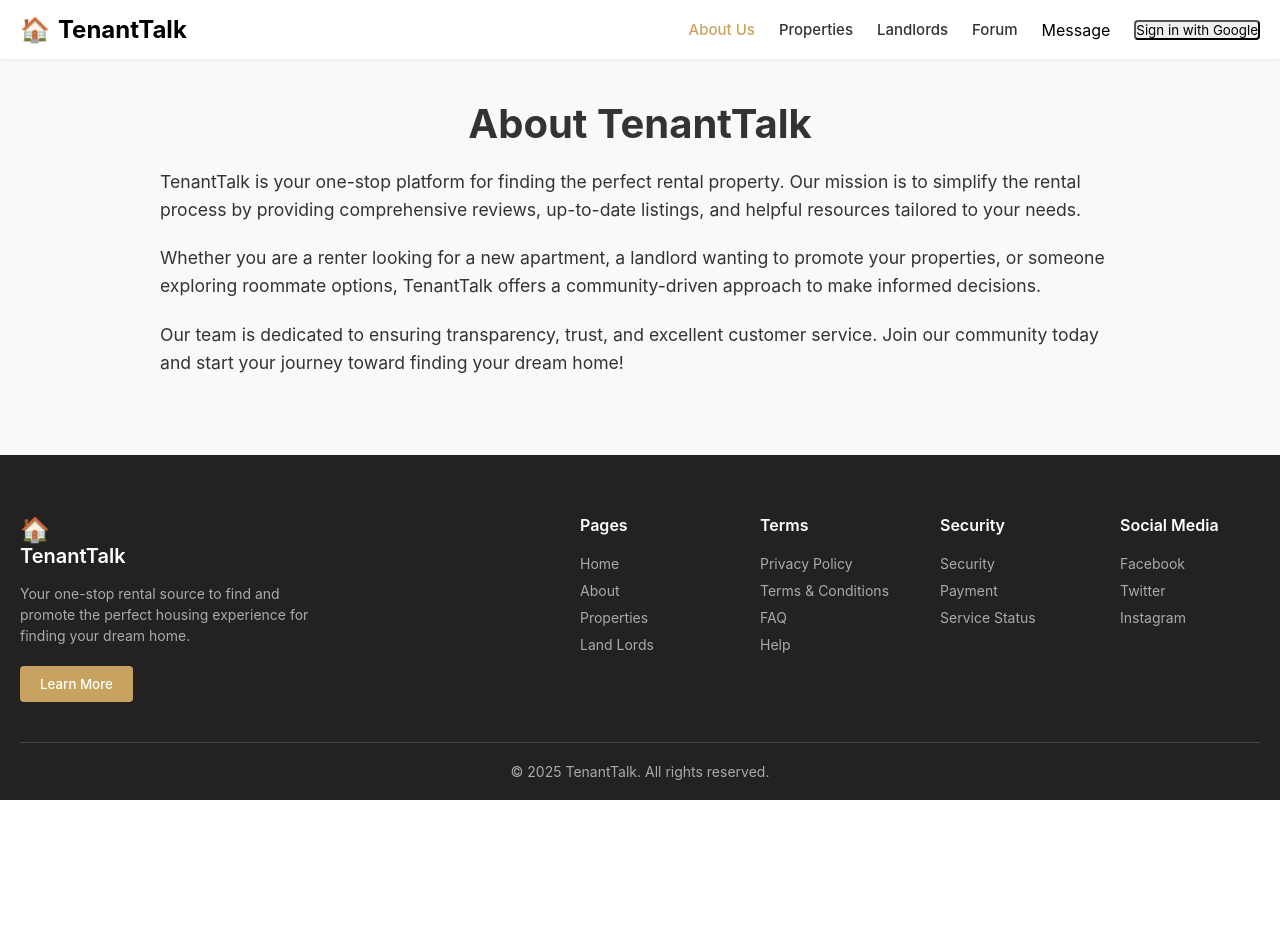
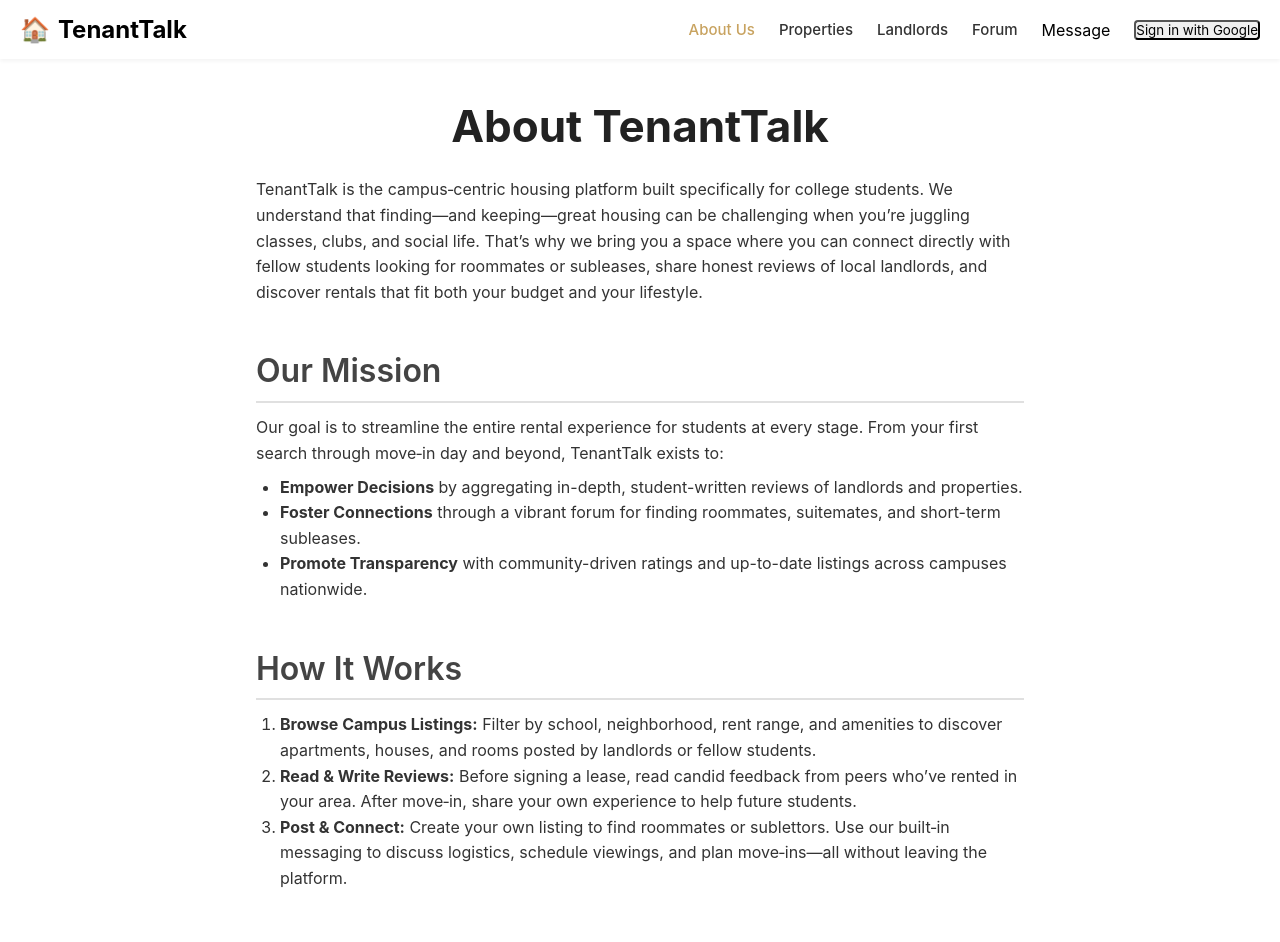
Before and after one commit to thuntxiv/TenantTalk, a React (Create React App) app in the folder tenanttalk/Frontend/: page /about in a window 1280 px wide. Shown: the top 942 px of the page. Before the commit the page ends 800 px from the top, so only its background shows below. Built offline with nearby package versions, Linux system fonts and the light colour scheme.

Commit message:
Updated about page

```diff
--- a/tenanttalk/Frontend/src/pages/About.tsx
+++ b/tenanttalk/Frontend/src/pages/About.tsx
@@ -12,19 +12,69 @@ const About: React.FC = () => {
             {/* Main content */}
             <div className="about-page">
                 <h1>About TenantTalk</h1>
+
+                <section className="about-section">
                     <p>
-                    TenantTalk is your one-stop platform for finding the perfect rental property.
-                    Our mission is to simplify the rental process by providing comprehensive reviews,
-                    up-to-date listings, and helpful resources tailored to your needs.
+                        TenantTalk is the campus‑centric housing platform built specifically for college students. We understand
+                        that finding—and keeping—great housing can be challenging when you’re juggling classes, clubs, and social
+                        life. That’s why we bring you a space where you can connect directly with fellow students looking for
+                        roommates or subleases, share honest reviews of local landlords, and discover rentals that fit both your
+                        budget and your lifestyle.
                     </p>
+                </section>
+
+                <section className="mission-section">
+                    <h2>Our Mission</h2>
                     <p>
-                    Whether you are a renter looking for a new apartment, a landlord wanting to promote your properties,
-                    or someone exploring roommate options, TenantTalk offers a community-driven approach to make informed decisions.
+                        Our goal is to streamline the entire rental experience for students at every stage. From your first search
+                        through move‑in day and beyond, TenantTalk exists to:
                     </p>
+                    <ul>
+                        <li><strong>Empower Decisions</strong> by aggregating in-depth, student-written reviews of landlords and properties.</li>
+                        <li><strong>Foster Connections</strong> through a vibrant forum for finding roommates, suitemates, and short-term subleases.</li>
+                        <li><strong>Promote Transparency</strong> with community-driven ratings and up-to-date listings across campuses nationwide.</li>
+                    </ul>
+                </section>
+
+                <section className="how-it-works-section">
+                    <h2>How It Works</h2>
+                    <ol>
+                        <li>
+                            <strong>Browse Campus Listings:</strong> Filter by school, neighborhood, rent range, and amenities
+                            to discover apartments, houses, and rooms posted by landlords or fellow students.
+                        </li>
+                        <li>
+                            <strong>Read & Write Reviews:</strong> Before signing a lease, read candid feedback from peers who’ve
+                            rented in your area. After move‑in, share your own experience to help future students.
+                        </li>
+                        <li>
+                            <strong>Post & Connect:</strong> Create your own listing to find roommates or sublettors. Use our
+                            built‑in messaging to discuss logistics, schedule viewings, and plan move‑ins—all without leaving
+                            the platform.
+                        </li>
+                    </ol>
+                </section>
+
+                <section className="community-section">
+                    <h2>Our Community</h2>
                     <p>
-                    Our team is dedicated to ensuring transparency, trust, and excellent customer service.
-                    Join our community today and start your journey toward finding your dream home!
+                        At TenantTalk, community is at the heart of everything we do. We partner with student organizations
+                        and campus housing offices to keep listings accurate and relevant. Whether you’re a freshman looking
+                        for your first off‑campus apartment or a graduating senior subletting for the summer, you’ll find a
+                        supportive network of peers ready to help and share advice.
                     </p>
+                </section>
+
+                <section className="values-section">
+                    <h2>Our Values</h2>
+                    <ul>
+                        <li><strong>Student‑First</strong>: Designed by students, for students—our features and policies reflect your real-world needs.</li>
+                        <li><strong>Integrity</strong>: Honest, moderated reviews ensure landlords and roommates are held to clear standards.</li>
+                        <li><strong>Safety</strong>: We enforce verified profiles, secure messaging, and clear reporting tools so every interaction is protected.</li>
+                        <li><strong>Innovation</strong>: We continuously evolve our tools—mobile alerts, map-based search, roommate matching algorithms—to streamline your housing journey.</li>
+                    </ul>
+                </section>
+
             </div>
 
             {/* Footer */}
--- a/tenanttalk/Frontend/src/styles/about.css
+++ b/tenanttalk/Frontend/src/styles/about.css
@@ -1,29 +1,64 @@
+/* about.css */
+
 .about-page-wrapper {
-    width: 100%;
     display: flex;
     flex-direction: column;
     min-height: 100vh;
-    background-color: #f9f9f9;
 }
 
 .about-page {
-    max-width: 1000px;
-    margin: 0 auto;
-    padding: 40px 20px;
-    flex: 1;
-    text-align: left;
-    font-family: sans-serif;
+    max-width: 800px;
+    margin: 2rem auto;
+    padding: 0 1rem;
+    line-height: 1.6;
     color: #333;
 }
 
-.about-page h1 {
-    font-size: 2.5rem;
-    margin-bottom: 20px;
-    text-align: center;
+
+.about-page>section {
+    margin-bottom: 2.5rem;
 }
 
-.about-page p {
-    font-size: 1.1rem;
-    line-height: 1.6;
-    margin-bottom: 20px;
+
+.about-page h1 {
+    font-size: 2.75rem;
+    margin-bottom: 1rem;
+    text-align: center;
+    color: #222;
 }
+
+.about-page h2 {
+    font-size: 2rem;
+    margin-top: 1.5rem;
+    margin-bottom: 0.75rem;
+    border-bottom: 2px solid #e0e0e0;
+    padding-bottom: 0.3rem;
+    color: #444;
+}
+
+
+.about-page ul,
+.about-page ol {
+    margin-left: 1.5rem;
+    margin-top: 0.5rem;
+}
+
+
+.about-page a {
+    color: #0066cc;
+    text-decoration: none;
+}
+
+.about-page a:hover {
+    text-decoration: underline;
+}
+
+.get-started-section {
+    background: #f9f9f9;
+    padding: 1.5rem;
+    border-radius: 8px;
+}
+
+.get-started-section h2 {
+    margin-top: 0;
+}
```
Lines whose indentation alone changed are shown as unchanged.
